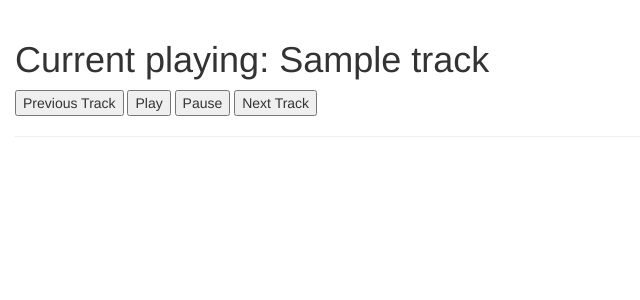
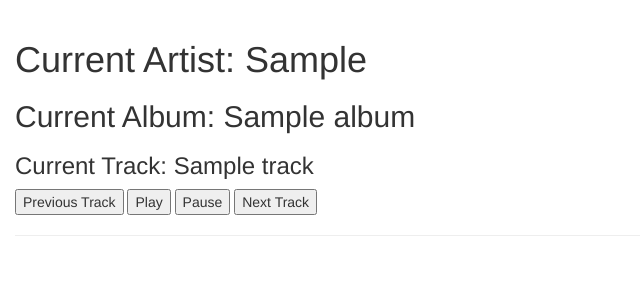
Before and after one commit to bennettdaley/smart-turntable-webapp, a Flask app: template templates/play.html in a window 1280 px wide. Shown: the part 60-360 px from the top of the page, without its empty margins (0-640 px from the left). Run offline with Flask 2, Linux system fonts and the light colour scheme; the template is opened without the code that fills it: values that come from a table or form of the project are taken from there, others are empty; tables that the repository leaves empty hold one stand-in row (values such as "Sample post"); some libraries are stand-ins or nearby versions.

Commit message:
Fix track in play

```diff
--- a/application.py
+++ b/application.py
@@ -43,7 +43,10 @@ def play(album_id, track_id):
     tracks = Track.query.filter_by(album_id=album_id).order_by(Track.number).all()
     track = Track.query.get(track_id)
     playing = NowPlaying.query.get(0)
-    if request.method == 'POST':
+    if request.method == 'GET':
+        playing.track_id = track_id
+        db.session.commit()
+    elif request.method == 'POST':
         if 'play' in request.form:
             playing.is_playing = "playing"
         elif 'pause' in request.form:
--- a/templates/play.html
+++ b/templates/play.html
@@ -5,7 +5,9 @@
 {% endblock %}
 
 {% block body %}
-    <h1>Current playing: {{ track.title }}</h1>
+    <h1>Current Artist: {{ album.artist }}</h1>
+    <h2>Current Album: {{ album.name }}</h2>
+    <h3>Current Track: {{ track.title }}</h3>
     <form action="{{ url_for('play', album_id=album.id, track_id=playing) }}" method="post">
         <input type="submit" name="previous" value="Previous Track">
         <input type="submit" name="play" value="Play">
```
